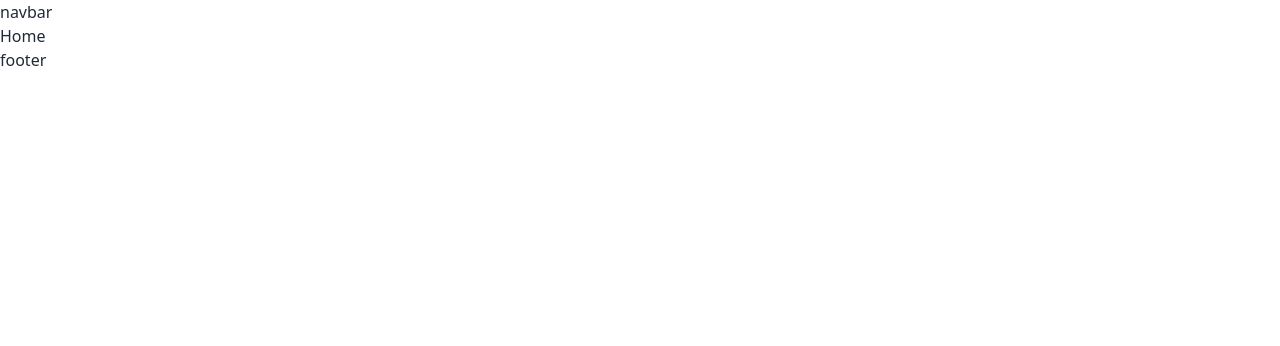
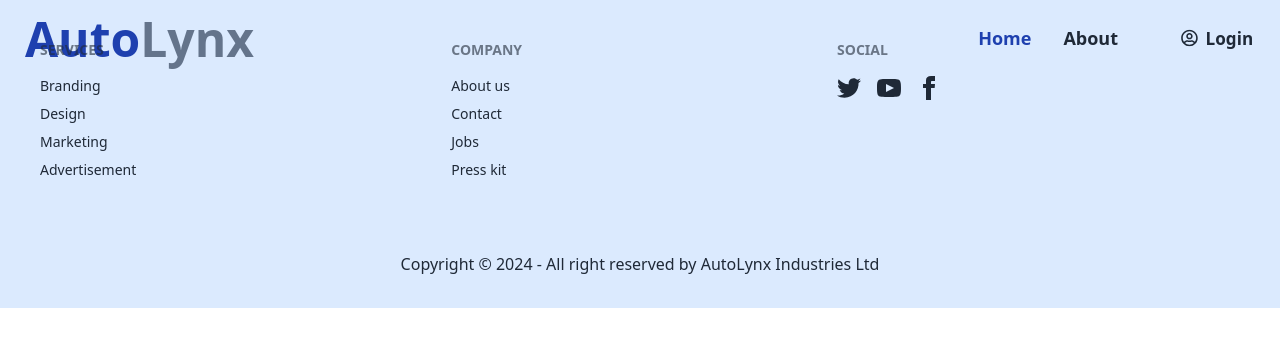
Before and after one commit to Jaheda20/autolynx-client, a React (Vite) app: page / in a window 1280 px wide. Shown: the top 346 px of the page. Built offline with nearby package versions, Linux system fonts and the light colour scheme.

Commit message:
developed footer and a simple navbar

```diff
--- /dev/null
+++ b/src/Pages/Home/Banner.jsx
@@ -0,0 +1,11 @@
+
+const Banner = () => {
+    return (
+        <div>
+
+        </div>
+
+    );
+};
+
+export default Banner;
--- a/src/Pages/Home/Home.jsx
+++ b/src/Pages/Home/Home.jsx
@@ -1,8 +1,9 @@
+import Banner from "./Banner";
 
 const Home = () => {
     return (
         <div>
-            <h1>Home</h1>
+            <Banner></Banner>
         </div>
     );
 };
--- a/src/Shared/Footer.jsx
+++ b/src/Shared/Footer.jsx
@@ -1,8 +1,66 @@
 
 const Footer = () => {
     return (
-        <div>
-            <h1>footer</h1>
+        <div className="w-full bg-blue-100">
+            <footer className="footer bg-blue-100 max-w-7xl mx-auto w-full text-base-content p-10">
+                <nav>
+                    <h6 className="footer-title">Services</h6>
+                    <a className="link link-hover">Branding</a>
+                    <a className="link link-hover">Design</a>
+                    <a className="link link-hover">Marketing</a>
+                    <a className="link link-hover">Advertisement</a>
+                </nav>
+                <nav>
+                    <h6 className="footer-title">Company</h6>
+                    <a className="link link-hover">About us</a>
+                    <a className="link link-hover">Contact</a>
+                    <a className="link link-hover">Jobs</a>
+                    <a className="link link-hover">Press kit</a>
+                </nav>
+                <nav>
+                    <h6 className="footer-title">Social</h6>
+                    <div className="grid grid-flow-col gap-4">
+                        <a>
+                            <svg
+                                xmlns="http://www.w3.org/2000/svg"
+                                width="24"
+                                height="24"
+                                viewBox="0 0 24 24"
+                                className="fill-current">
+                                <path
+                                    d="M24 4.557c-.883.392-1.832.656-2.828.775 1.017-.609 1.798-1.574 2.165-2.724-.951.564-2.005.974-3.127 1.195-.897-.957-2.178-1.555-3.594-1.555-3.179 0-5.515 2.966-4.797 6.045-4.091-.205-7.719-2.165-10.148-5.144-1.29 2.213-.669 5.108 1.523 6.574-.806-.026-1.566-.247-2.229-.616-.054 2.281 1.581 4.415 3.949 4.89-.693.188-1.452.232-2.224.084.626 1.956 2.444 3.379 4.6 3.419-2.07 1.623-4.678 2.348-7.29 2.04 2.179 1.397 4.768 2.212 7.548 2.212 9.142 0 14.307-7.721 13.995-14.646.962-.695 1.797-1.562 2.457-2.549z"></path>
+                            </svg>
+                        </a>
+                        <a>
+                            <svg
+                                xmlns="http://www.w3.org/2000/svg"
+                                width="24"
+                                height="24"
+                                viewBox="0 0 24 24"
+                                className="fill-current">
+                                <path
+                                    d="M19.615 3.184c-3.604-.246-11.631-.245-15.23 0-3.897.266-4.356 2.62-4.385 8.816.029 6.185.484 8.549 4.385 8.816 3.6.245 11.626.246 15.23 0 3.897-.266 4.356-2.62 4.385-8.816-.029-6.185-.484-8.549-4.385-8.816zm-10.615 12.816v-8l8 3.993-8 4.007z"></path>
+                            </svg>
+                        </a>
+                        <a>
+                            <svg
+                                xmlns="http://www.w3.org/2000/svg"
+                                width="24"
+                                height="24"
+                                viewBox="0 0 24 24"
+                                className="fill-current">
+                                <path
+                                    d="M9 8h-3v4h3v12h5v-12h3.642l.358-4h-4v-1.667c0-.955.192-1.333 1.115-1.333h2.885v-5h-3.808c-3.596 0-5.192 1.583-5.192 4.615v3.385z"></path>
+                            </svg>
+                        </a>
+                    </div>
+                </nav>
+            </footer>
+            <div className="max-w-7xl mx-auto w-full flex items-center justify-center py-8">
+                <aside>
+                    <p>Copyright © {new Date().getFullYear()} - All right reserved by AutoLynx Industries Ltd</p>
+                </aside>
+            </div>
         </div>
     );
 };
--- a/src/Shared/Nav.jsx
+++ b/src/Shared/Nav.jsx
@@ -1,8 +1,63 @@
+import { FaRegUserCircle } from "react-icons/fa";
+import { FaArrowRightFromBracket } from "react-icons/fa6";
+import { Link, NavLink } from "react-router-dom";
 
 const Nav = () => {
+
+    const navOptions = (
+        <>
+            <li><NavLink className={({ isActive }) => isActive ? 'text-blue-800 font-bold md:text-lg' : "md:text-lg font-semibold"} to="/">Home</NavLink></li>
+            <li><NavLink className={({ isActive }) => isActive ? 'text-blue-800 font-bold md:text-lg' : "md:text-lg font-semibold"} to="/about">About</NavLink></li>
+        </>
+    )
+
     return (
-        <div>
-            <h1>navbar</h1>
+        <div className="navbar absolute bg-transparent mx-auto w-full">
+            <div className="navbar-start">
+                <div className="dropdown">
+                    <div tabIndex={0} role="button" className="btn btn-ghost lg:hidden">
+                        <svg
+                            xmlns="http://www.w3.org/2000/svg"
+                            className="h-5 w-5"
+                            fill="none"
+                            viewBox="0 0 24 24"
+                            stroke="currentColor">
+                            <path
+                                strokeLinecap="round"
+                                strokeLinejoin="round"
+                                strokeWidth="2"
+                                d="M4 6h16M4 12h8m-8 6h16" />
+                        </svg>
+                    </div>
+                    <ul
+                        tabIndex={0}
+                        className="menu menu-sm dropdown-content bg-base-100 rounded-box z-[1] mt-3 w-52 p-2 shadow">
+                        {navOptions}
+                        <li>
+                            <Link className="flex items-center"><FaArrowRightFromBracket />
+                            Login</Link>
+                        </li>
+                    </ul>
+                </div>
+                <a className="btn btn-ghost text-3xl md:text-5xl gap-0 text-blue-800 font-extrabold">
+
+                    Auto
+                    <span className="text-slate-500 ">Lynx</span></a>
+            </div>
+
+            <div className="navbar-end hidden lg:flex items-center">
+                <ul className="menu menu-horizontal px-1">
+                    {navOptions}
+                </ul>
+                <Link className="flex items-center gap-2 ml-6 btn btn-ghost text-lg font-semibold">
+                <FaRegUserCircle />
+                Login
+                </Link>
+
+            </div>
+
+
+
         </div>
     );
 };
```
